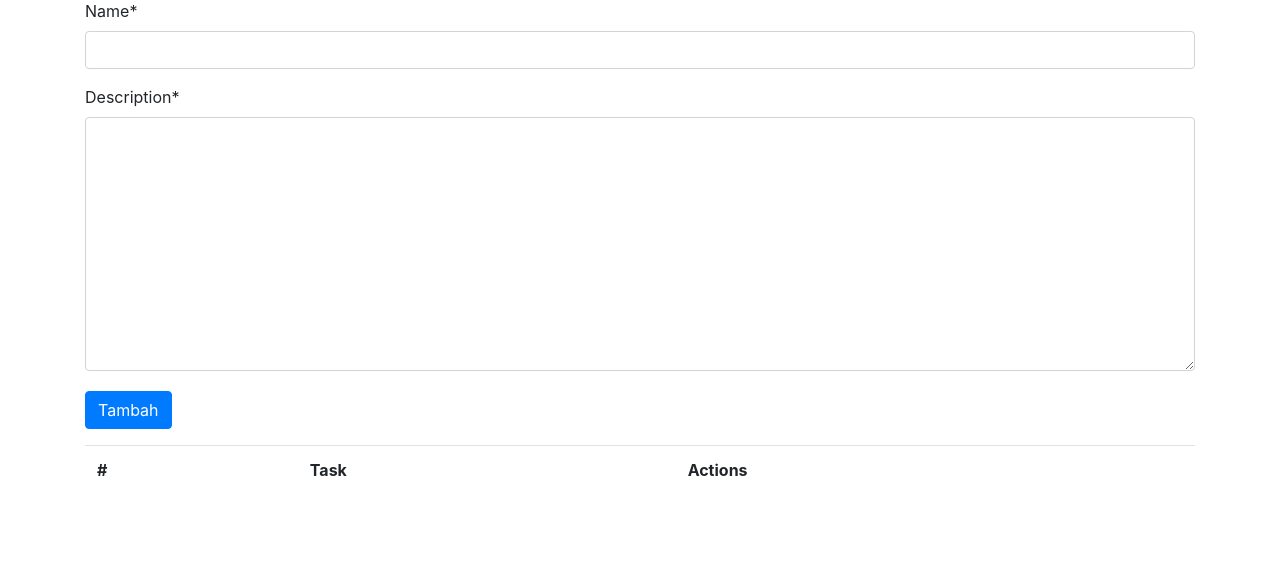
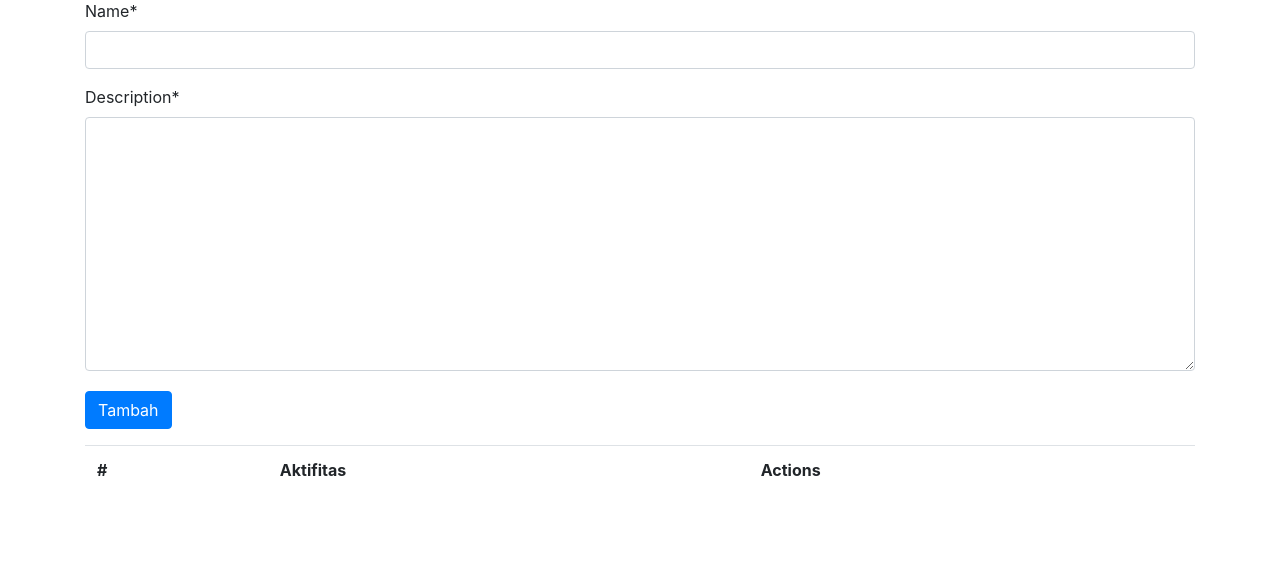
Before and after one commit to adipurnamk/belajar-django, a Django app: page / in a window 1280 px wide. Shown: the part 65-628 px from the top of the page. Run offline with Django 3.2, Linux system fonts and the light colour scheme; data that the repository does not hold is empty; some libraries are stand-ins or nearby versions.

Commit message:
mengubah task menjadi aktifitas

```diff
--- a/task/templates/task/index.html
+++ b/task/templates/task/index.html
@@ -21,7 +21,7 @@
     <table class="table mt-3">
       <tr>
         <th>#</th>
-        <th>Task</th>
+        <th>Aktifitas</th>
         <th>Actions</th>
       </tr>
       {% for d in data %}
```
